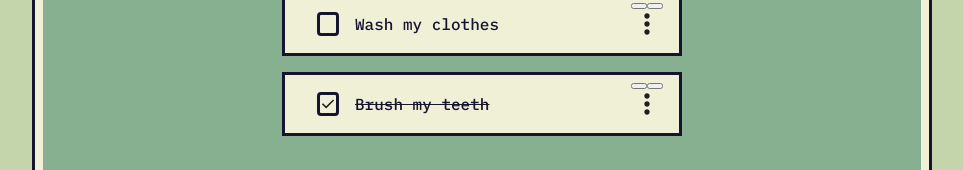
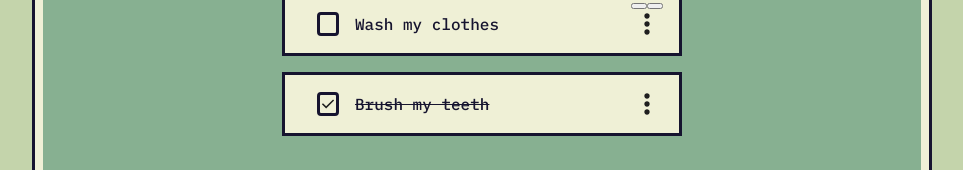
Before and after one commit to KojoGyan/To_Do_App, a React (Vite) app: page / in a window 1280 px wide. Both pictures are taken after a click on the element 805 px from the left and 401 px from the top of the page. Shown: the part 377-547 px from the top of the page, without its empty margins (158-1121 px from the left). Built offline with nearby package versions, Linux system fonts and the light colour scheme.

Commit message:
More options functionality completed

```diff
--- a/src/Content.tsx
+++ b/src/Content.tsx
@@ -2,16 +2,23 @@ import { useState } from "react"
 import AddToDo from "./AddToDo"
 import ShowToDo from "./ShowToDo"
 
-interface ToDo {
+export interface ToDo {
     id: number
     item: string
     isCompleted: boolean
+    moreOptionsToggled: boolean
+    edittingTriggered: boolean
+}
+
+const DefaultTriggers: Pick<ToDo, 'moreOptionsToggled' | 'edittingTriggered'> = {
+    moreOptionsToggled: false,
+    edittingTriggered: false
 }
 
 export default function Content () {
     const [toDos, setToDos] = useState<ToDo[]>([
-        { id: 0, item: 'Wash my clothes', isCompleted: false },
-        { id: 1, item: 'Brush my teeth', isCompleted: true }
+        { id: 0, item: 'Wash my clothes', isCompleted: false, ...DefaultTriggers },
+        { id: 1, item: 'Brush my teeth', isCompleted: true, ...DefaultTriggers}
     ])
 
     function handleCompletion(id: number) {
@@ -20,13 +27,18 @@ export default function Content () {
 
     function addToDo (formData : any){
         const item = formData.get("todo-item")
-        setToDos(prev => item?[{id: prev.length, item: item, isCompleted: false}, ...prev]: prev)
+        setToDos(prev => item?[{id: prev.length, item: item, isCompleted: false, ...DefaultTriggers}, ...prev]: prev)
+    }
+
+    function handleMoreOptions (id: number){
+        setToDos(prev => prev.map(todo => todo.id === id ? { ...todo, moreOptionsToggled: !todo.moreOptionsToggled } : todo))
+
     }
 
     return (
         <section className="todo__working-area">
             <AddToDo addToDo={addToDo}/>
-            <ShowToDo toDos={toDos} handleCompletion={handleCompletion} />
+            <ShowToDo toDos={toDos} handleCompletion={handleCompletion} handleMoreOptions={handleMoreOptions} />
         </section>
     )
 }
--- a/src/ShowToDo.tsx
+++ b/src/ShowToDo.tsx
@@ -1,12 +1,13 @@
-import { useState } from "react"
+import type { ToDo } from "./Content"
 
-export default function ShowToDo (props :any) {
-    const [options, setOptions] = useState<string>("hidden")
-    function handleToDoOptions() {
-        setOptions(() => "shown")
-    }
+interface showToDoProps {
+    toDos: ToDo[]
+    handleCompletion: (id: number)=>void
+    handleMoreOptions: (id: number)=>void
+}
 
-    const toDosEl = props.toDos.map((toDo :any) => {return (
+export default function ShowToDo (props :showToDoProps) {
+    const toDosEl = props.toDos.map((toDo :ToDo) => {return (
         <div className="todo__item" key={toDo.id}>
             <label className={toDo.isCompleted? "todo__item-text todo--completed": "todo__item-text"}>
                 <input
@@ -19,10 +20,10 @@ export default function ShowToDo (props :any) {
                 ></input>
                 {toDo.item}
             </label>
-            <div className="todo-item__more__options__button" onClick={handleToDoOptions}>
-                <div className={options}>
-                    <button id="edit"></button>
-                    <button id="delete"></button>
+            <div className="todo-item__more__options__button" onClick={()=>props.handleMoreOptions(toDo.id)}>
+                <div className={toDo.moreOptionsToggled?"shown":"hidden"}>
+                    <button></button>
+                    <button></button>
                 </div>
             </div>
         </div>)
```
